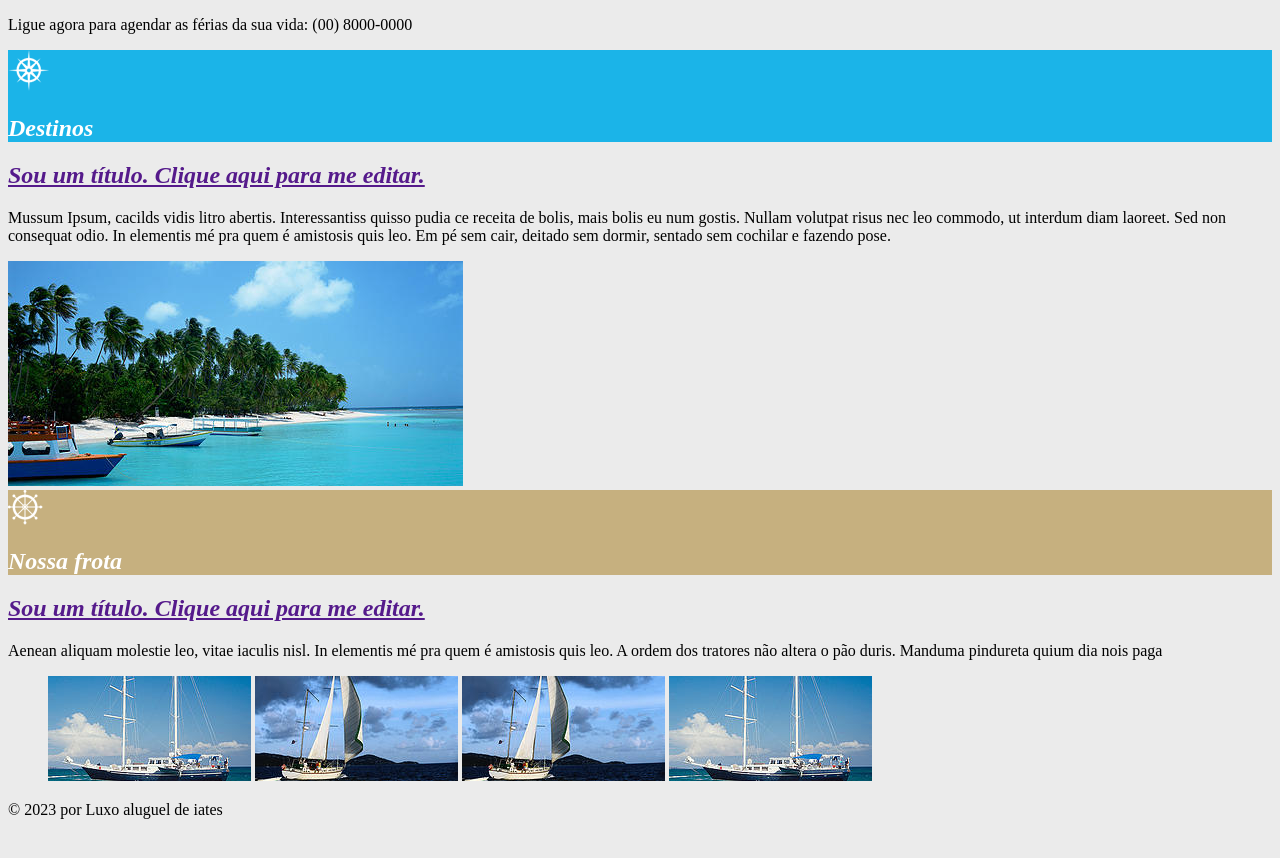
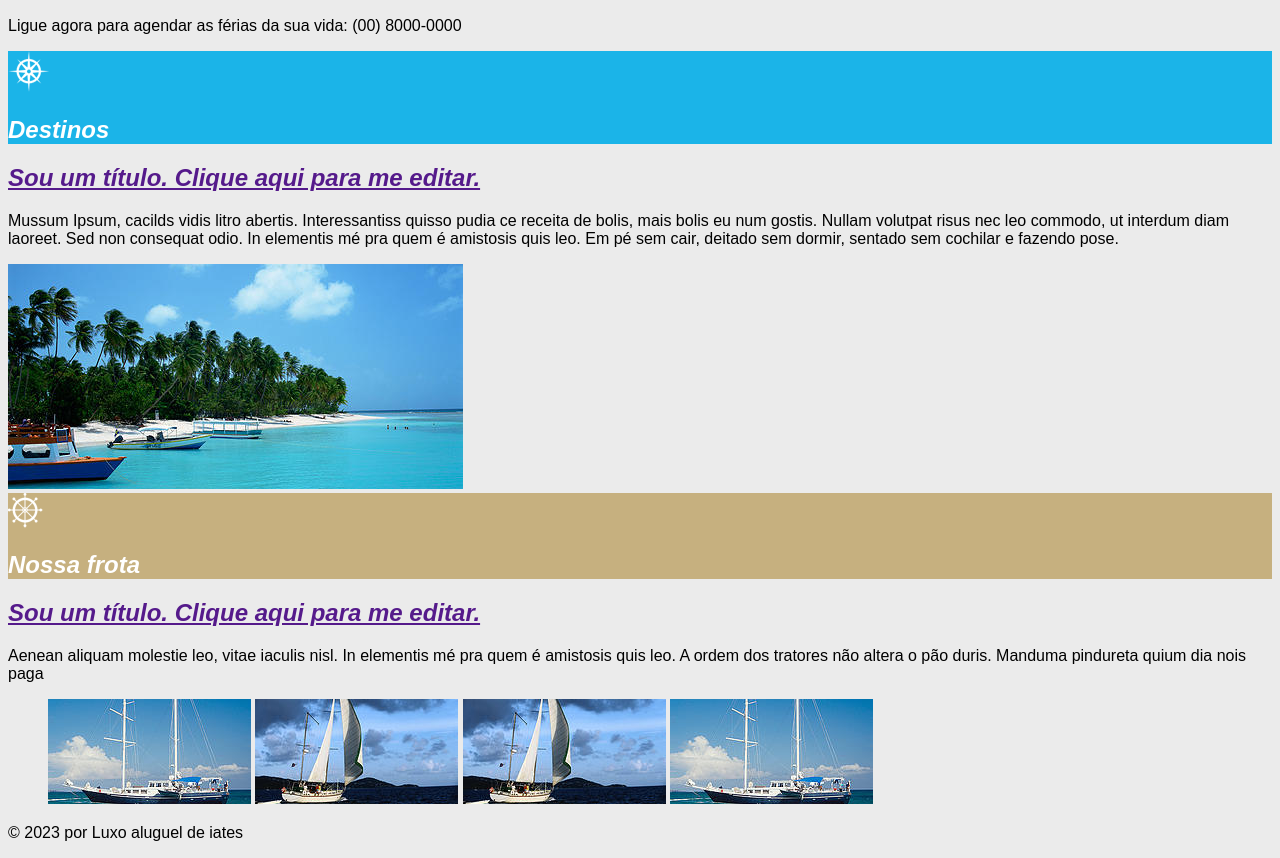
Before and after one commit to Cleocelestino/luxo-iate, a plain HTML site: page index.html in a window 1280 px wide. Shown: the part 811-1669 px from the top of the page. Before the commit the page ends 1646 px from the top, so only its background shows below. Drawn offline with Linux system fonts and the light colour scheme.

Commit message:
chegando no final do projeto

```diff
--- a/index.html
+++ b/index.html
@@ -14,9 +14,9 @@
     <header>
         <img src="img/barco1.png" alt="Barco logo">
         <h1><i>Luxo</i></h1>
-        <h2><i>Aluguel de iates</i></h2>
+        <h2 class="subtitulo"><i>Aluguel de iates</i></h2>
 
-        <ul>
+        <ul class="direita">
             <li> <a href="">PÁGINA INCIAL</a></li>
             <li>|</li>
             <li> <a href="">ALUGUEL DE IATES</a> </li>
@@ -42,7 +42,7 @@
         <div>
             <div class="destinos">
                 <img src="img/destino.png" alt="Leme do barco">
-                <h2> <i>Destinos</i></h2>
+                <h2 class="subtitulo"> <i>Destinos</i></h2>
 
             </div>
             <h2>
@@ -64,8 +64,7 @@
         <div>
             <div class="nossa-frota">
                 <img src="img/nossafrota.png" alt="Leme do barco">
-                <h2> <i>Nossa frota</i></h2>
-
+                <h2 class="subtitulo"> <i>Nossa frota</i></h2>
             </div>
             <h2>
                 <a href="">
@@ -79,7 +78,7 @@
                 Aenean aliquam molestie leo, vitae iaculis nisl. In elementis mé pra quem é amistosis quis leo. A ordem
                 dos tratores não altera o pão duris. Manduma pindureta quium dia nois paga
             </p>
-            <ul>
+            <ul class="direita">
                 <li>
                     <img src="img/barconossafrota2.jpg" alt="Barco no alto mar">
                 </li>
--- a/main.css
+++ b/main.css
@@ -1,5 +1,6 @@
 body{
    background: #EBEBEB;
+   font-family: Arial, Helvetica, sans-serif;
 }
 
 header{
@@ -10,15 +11,15 @@ h1{
     color: #1BB4E8;
 }
 
-h2{
+.subtitulo{
     color:  #FFFFFF
 }
 
-ul{
+.direita{
     list-style-type:none;
 }
 
-li{
+.direita li{
     display: inline;
 }
 
```
